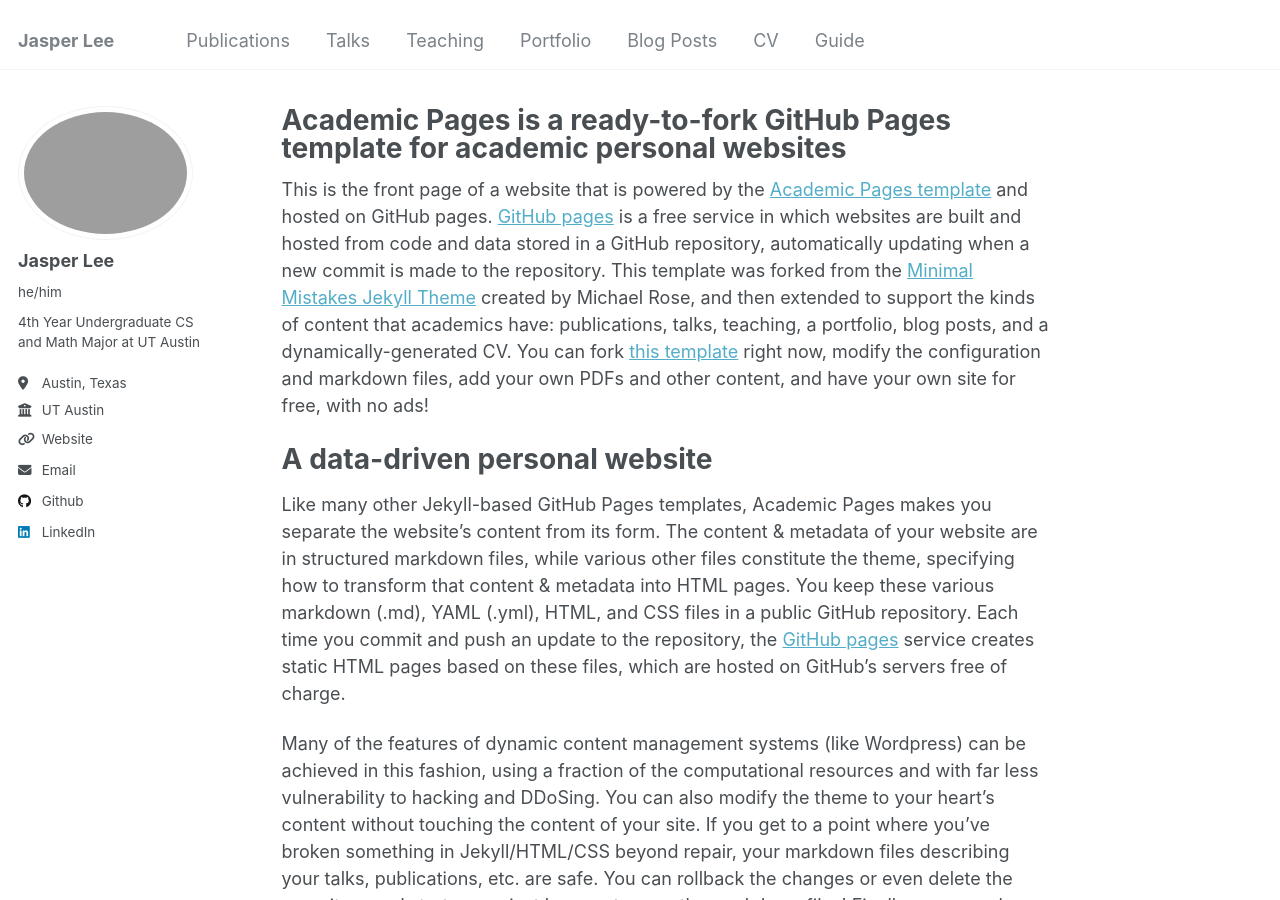
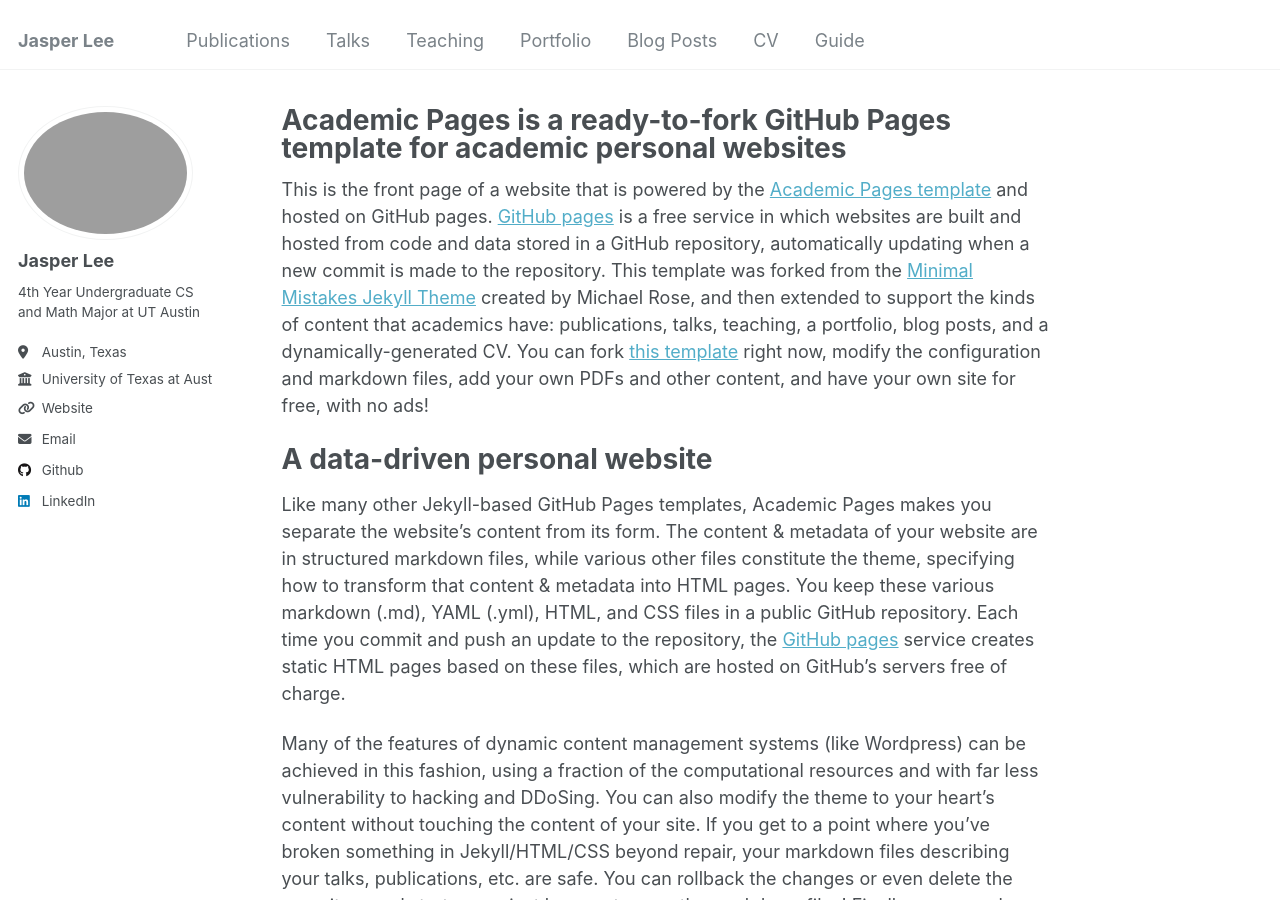
Before and after one commit to leejasper851/leejasper851.github.io, a Jekyll site: the page built from _pages/about.md, in a window 1280 px wide and 900 px high. Built offline with Jekyll 4.4.1, drawn with Linux system fonts in a browser that asks for light colours.

Commit message:
adjusted a few things in _config.yml, including another attempt at getting pfp working

```diff
--- a/_config.yml
+++ b/_config.yml
@@ -21,12 +21,12 @@ repository               : "leejasper851/leejasper851.github.io"
 #               Additional customization can be done by editing /_includes/author-profile.html
 author:
   # Biographic information
-  avatar           : "Portrait3.png"
+  avatar           : "Portrait3.jpg"
   name             : "Jasper Lee"
-  pronouns         : "he/him" # example: "she/her"
+  # pronouns         : "he/him" # example: "she/her"
   bio              : "4th Year Undergraduate CS and Math Major at UT Austin"
   location         : "Austin, Texas"
-  employer         : "UT Austin"
+  employer         : "University of Texas at Austin"
   uri              : "https://leejasper851.github.io" # URL # TODO: is this necessary?
   email            : "leejasper851@gmail.com"
 
```
